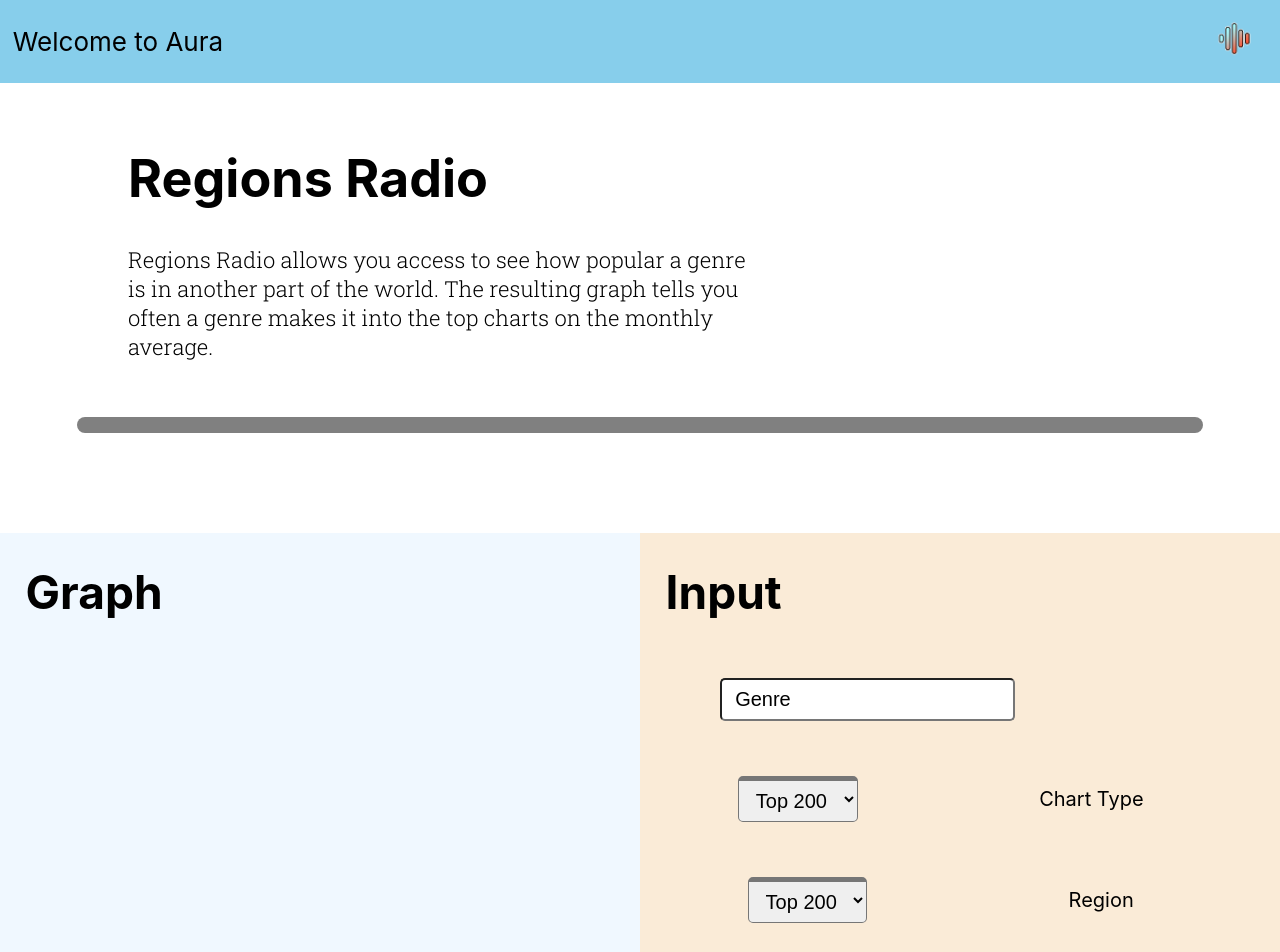
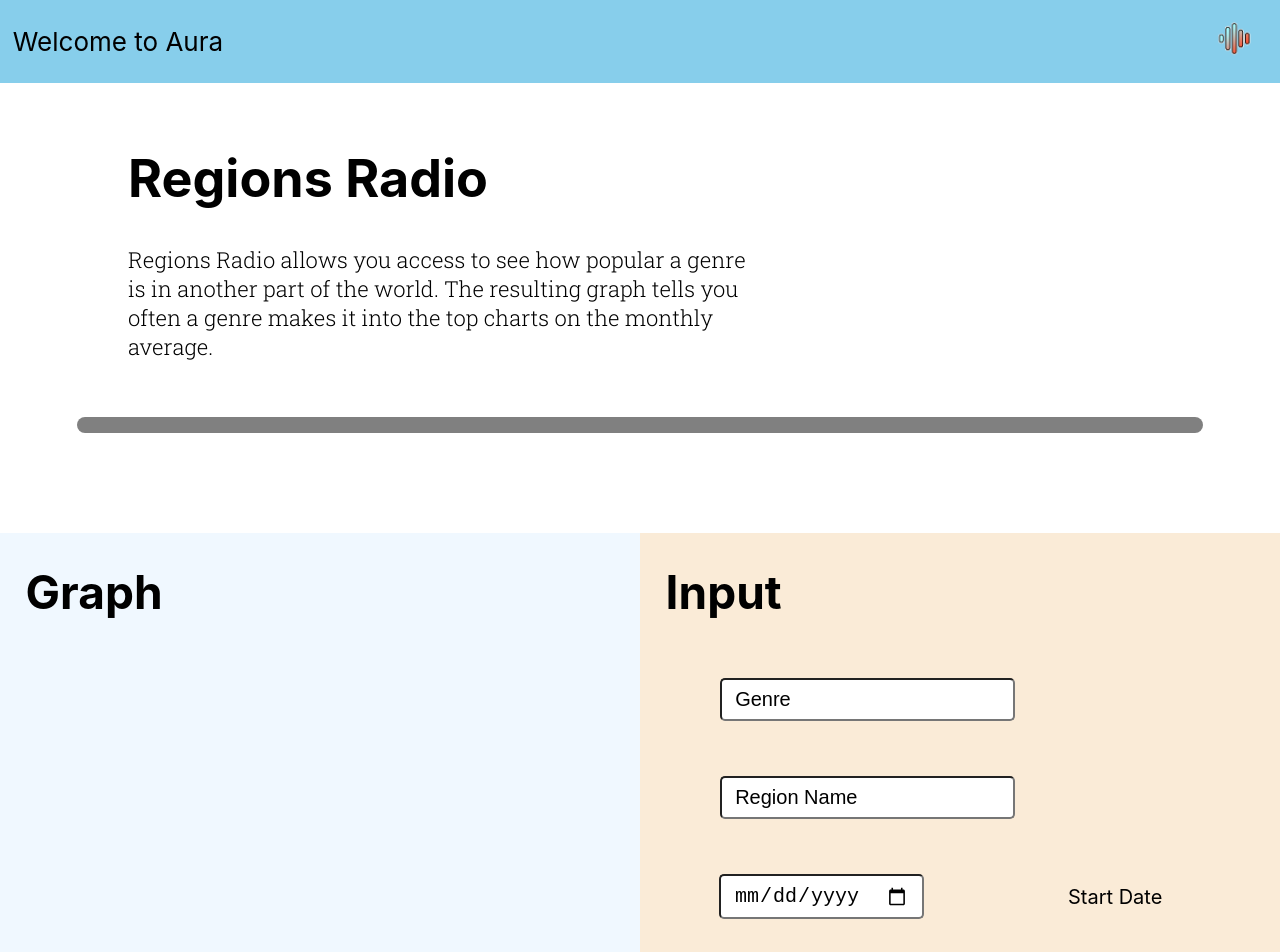
Before and after one commit to MiniMinstrel/Aura, a React (Create React App) app: page /Queries/RegionsRadio in a window 1280 px wide. Shown: the top 952 px of the page. Built offline with nearby package versions, Linux system fonts and the light colour scheme.

Commit message:
Updated TR#2
It is a very lengthy process!

```diff
--- a/src/RegionsRadio.js
+++ b/src/RegionsRadio.js
@@ -59,27 +59,12 @@ const RegionsRadio = () => {
                 </form>
                 <p></p>
               </div>
-          <div className='input-area-split'>
-                <form>
-                  <select value={ chart } onChange={(e) => setChart(e.target.value)}>
-                    <option value="top200">Top 200</option>
-                    <option value="viral50">Viral 50</option>
-                  </select>
-                </form>
-                <p>Chart Type</p>
-              </div>
               <div className='input-area-split'>
                 <form>
-                  <select value={ region } onChange={(e) => setRegion(e.target.value)}>
-                    <option value="top200">Top 200</option>
-                    <option value="top200">Top 200</option>
-                    <option value="viral50">Viral 50</option>
-                  </select>
+                  <input type="text" value={ region } onChange={(e) => setRegion(e.target.value)} />
                 </form>
-                <p>Region</p>
+                <p></p>
               </div>
-
-
               <div className='input-area-split'>
                 <form>
                   <input type="date" value={ timeA } onChange={(e) => setTimeA(e.target.value)} />
```
Also changed, not shown: 1 other file (tests, documents, lock files or other folders).
